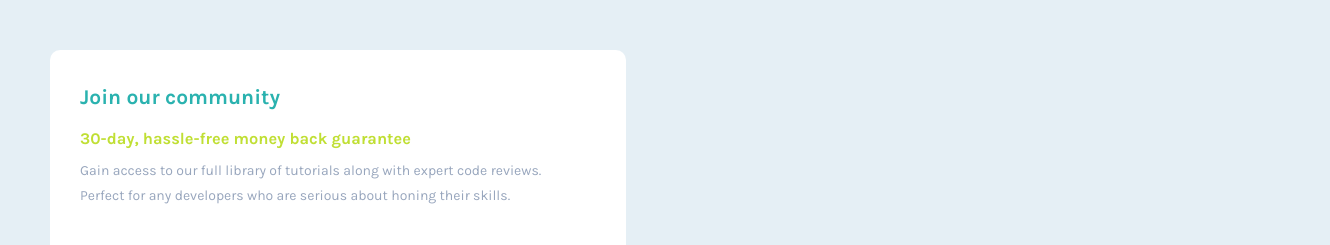
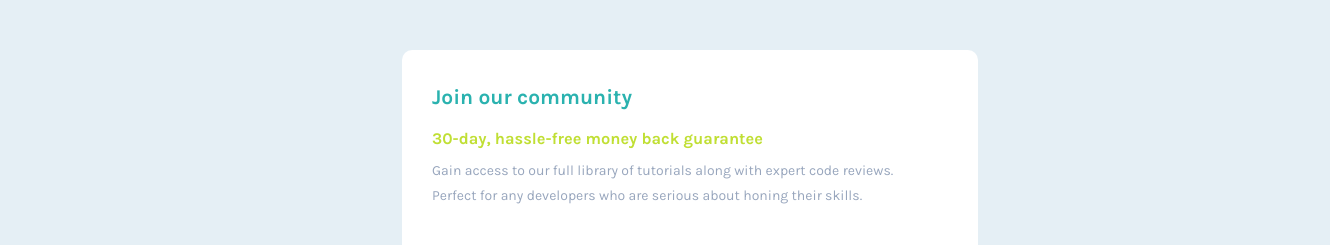
Before and after one commit to Moegamat-Khalid-Ryklief/single-price-grid-component, a plain HTML site: page index.html in a window 1280 px wide. Shown: the top 245 px of the page, 1330 px wide, since content can reach past the window. Drawn offline with Linux system fonts and the light colour scheme.

Commit message:
Centering content

```diff
--- a/index.html
+++ b/index.html
@@ -19,6 +19,7 @@
   <link href="https://fonts.googleapis.com/css2?family=Big+Shoulders+Display:wght@700&family=Karla:wght@400;700&family=Lexend+Deca&family=Poppins:wght@200;400;600&family=Red+Hat+Display:wght@500;700;900&family=Roboto:wght@400;500;700&display=swap" rel="stylesheet">
 </head>
 <body style="background-color: hsl(204, 43%, 93%); font-family: Karla; font-weight: 400; color: hsl(218, 22%, 67%); font-size: 14px; padding: 50px;">
+  <div style="width: 100vw; height: 100vhh; display: flex; flex-direction: row; justify-content: center; align-items: center;">
     <div style="display: grid; grid-template-columns: 1fr; max-width: 576px; background-color: white; border-radius: 10px;">
       <div style="display: grid; grid-template-columns: 1fr; padding: 35px 40px 30px 30px; margin-bottom: 10px;">
         <h2 style="color: hsl(179, 62%, 43%);">Join our community</h2>
@@ -64,7 +65,6 @@
         </div>
       </div>
     </div>
-
-
+  </div>
 </body>
 </html>
```
Lines whose indentation alone changed are shown as unchanged.
